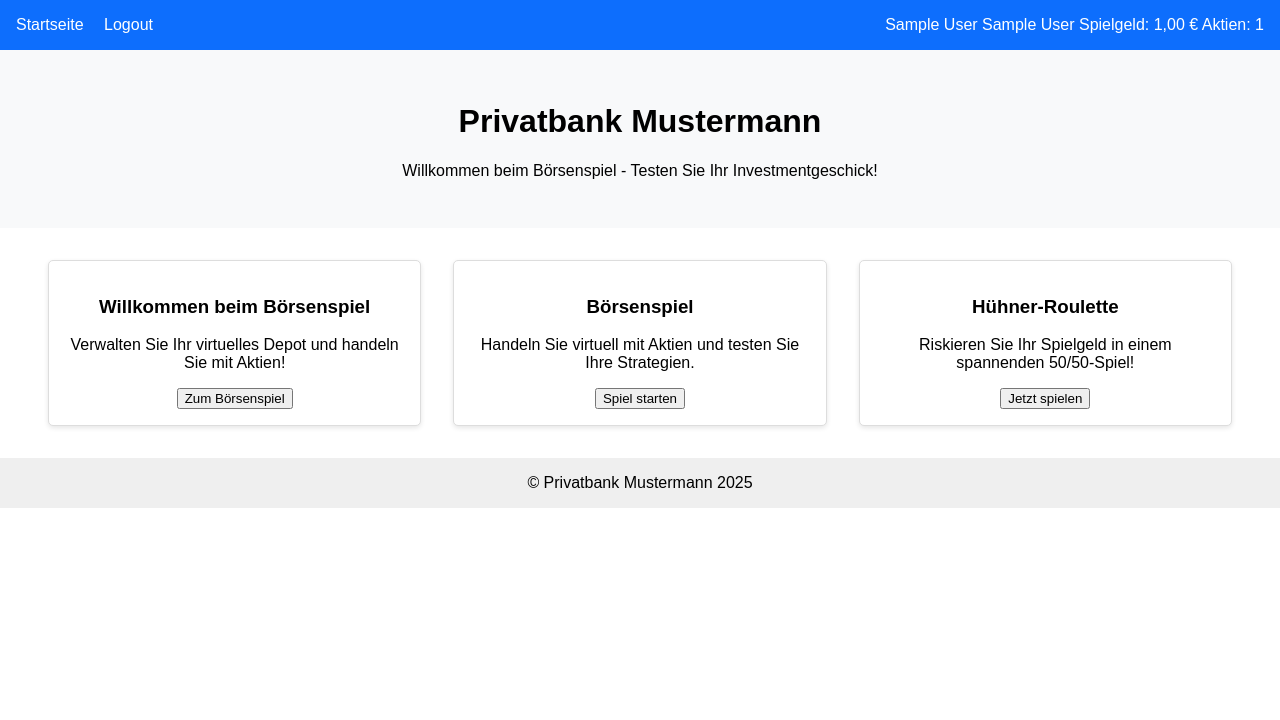
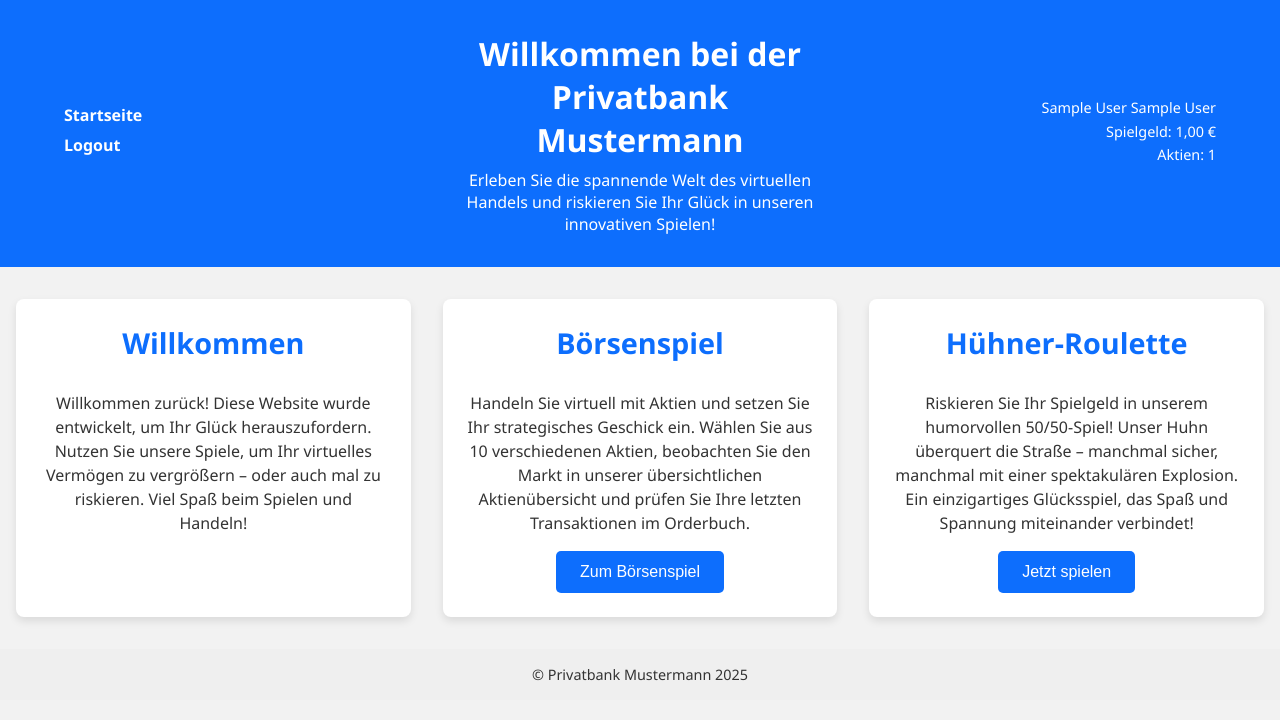
Before and after one commit to DerDaumen1/Webschreck, a PHP site: page / in a window 1280 px wide. Shown: the top 720 px of the page. Run offline with PHP 8.4, Linux system fonts and the light colour scheme; the visitor is signed in with stand-in values (Sample User, id 1).

Commit message:
Blaue index und hünchen

```diff
--- a/index.php
+++ b/index.php
@@ -8,10 +8,10 @@ session_start();
   <title>Privatbank Mustermann</title>
   <link rel="stylesheet" href="styles.css">
 </head>
-
 <body>
   <header>
-    <nav>
+    <div class="header-container">
+      <div class="nav-left">
         <a href="index.php">Startseite</a>
         <?php if(isset($_SESSION['angemeldet']) && $_SESSION['angemeldet']): ?>
           <a href="logout.php">Logout</a>
@@ -19,64 +19,67 @@ session_start();
           <a href="registrierung.php">Registrieren</a>
           <a href="login.php">Anmelden</a>
         <?php endif; ?>
-    </nav>
+      </div>
+      <div class="header-center">
+        <h1>Willkommen bei der Privatbank Mustermann</h1>
+        <p>Erleben Sie die spannende Welt des virtuellen Handels und riskieren Sie Ihr Glück in unseren innovativen Spielen!</p>
+      </div>
+      <div class="nav-right">
         <?php if(isset($_SESSION['angemeldet']) && $_SESSION['angemeldet']): ?>
-      <div class="user-info">
-        <span>
-          <?php echo isset($_SESSION['vorname']) ? htmlspecialchars($_SESSION['vorname']) : "Unbekannt"; ?>
-          <?php echo isset($_SESSION['nachname']) ? htmlspecialchars($_SESSION['nachname']) : ""; ?>
+          <span class="user-name">
+            <?php
+              echo isset($_SESSION['vorname']) ? htmlspecialchars($_SESSION['vorname']) : "Unbekannt";
+              echo " ";
+              echo isset($_SESSION['nachname']) ? htmlspecialchars($_SESSION['nachname']) : "";
+            ?>
           </span>
-        <span>Spielgeld: <?php echo number_format($_SESSION['spielgeld'] ?? 0, 2, ',', '.'); ?> €</span>
-        <span>Aktien: <?php echo $_SESSION['anzahl_aktien'] ?? 0; ?></span>
+          <span class="user-balance">Spielgeld: <?php echo number_format($_SESSION['spielgeld'] ?? 0, 2, ',', '.'); ?> €</span>
+          <span class="user-stocks">Aktien: <?php echo $_SESSION['anzahl_aktien'] ?? 0; ?></span>
+        <?php endif; ?>
       </div>
-    <?php endif; ?>
+    </div>
   </header>
 
-  <div class="jumbotron">
-    <h1>Privatbank Mustermann</h1>
-    <p>Willkommen beim Börsenspiel - Testen Sie Ihr Investmentgeschick!</p>
+  <main>
+    <section class="cards-container">
+      <!-- Willkommen Card -->
+      <div class="card">
+        <h3>Willkommen</h3>
         <?php if(!isset($_SESSION['angemeldet']) || !$_SESSION['angemeldet']): ?>
-      <div class="button-container">
-        <button onclick="location.href='registrierung.php'">Registrieren</button>
-        <button onclick="location.href='login.php'">Anmelden</button>
-      </div>
+          <p>Herzlich Willkommen bei der Privatbank Mustermann! Melden Sie sich an oder registrieren Sie sich, um in die faszinierende Welt des virtuellen Börsenhandels und unserer unterhaltsamen Spiele einzutauchen. Testen Sie Ihr Investmentgeschick und erleben Sie Nervenkitzel pur – Ihr virtuelles Glück wartet!</p>
+        <?php else: ?>
+          <p>Willkommen zurück! Diese Website wurde entwickelt, um Ihr Glück herauszufordern. Nutzen Sie unsere Spiele, um Ihr virtuelles Vermögen zu vergrößern – oder auch mal zu riskieren. Viel Spaß beim Spielen und Handeln!</p>
         <?php endif; ?>
       </div>
 
-  <div class="cards-container">
-    <div class="card">
-      <h3>Willkommen beim Börsenspiel</h3>
-      <?php if(!isset($_SESSION['angemeldet']) || !$_SESSION['angemeldet']): ?>
-        <p>Melden Sie sich an oder registrieren Sie sich, um mit dem Spiel zu beginnen!</p>
-      <?php else: ?>
-        <p>Verwalten Sie Ihr virtuelles Depot und handeln Sie mit Aktien!</p>
-        <button onclick="location.href='boersenspiel.php'">Zum Börsenspiel</button>
-      <?php endif; ?>
-    </div>
-
+      <!-- Börsenspiel Card -->
       <div class="card">
         <h3>Börsenspiel</h3>
-      <p>Handeln Sie virtuell mit Aktien und testen Sie Ihre Strategien.</p>
+        <p>Handeln Sie virtuell mit Aktien und setzen Sie Ihr strategisches Geschick ein. Wählen Sie aus 10 verschiedenen Aktien, beobachten Sie den Markt in unserer übersichtlichen Aktienübersicht und prüfen Sie Ihre letzten Transaktionen im Orderbuch.</p>
         <?php if(isset($_SESSION['angemeldet']) && $_SESSION['angemeldet']): ?>
-        <button onclick="location.href='boersenspiel.php'">Spiel starten</button>
+          <button onclick="location.href='boersenspiel.php'">Zum Börsenspiel</button>
         <?php else: ?>
           <button disabled>Bitte zuerst anmelden</button>
         <?php endif; ?>
       </div>
 
+      <!-- Hühner-Roulette Card -->
       <div class="card">
         <h3>Hühner-Roulette</h3>
-      <p>Riskieren Sie Ihr Spielgeld in einem spannenden 50/50-Spiel!</p>
+        <p>Riskieren Sie Ihr Spielgeld in unserem humorvollen 50/50-Spiel! Unser Huhn überquert die Straße – manchmal sicher, manchmal mit einer spektakulären Explosion. Ein einzigartiges Glücksspiel, das Spaß und Spannung miteinander verbindet!</p>
         <?php if(isset($_SESSION['angemeldet']) && $_SESSION['angemeldet']): ?>
           <button onclick="location.href='huenchnspiel.php'">Jetzt spielen</button>
         <?php else: ?>
           <button disabled>Bitte zuerst anmelden</button>
         <?php endif; ?>
       </div>
-  </div>
+    </section>
+  </main>
 
   <footer>
+    <div class="footer-container">
       &copy; Privatbank Mustermann <?= date("Y") ?>
+    </div>
   </footer>
 </body>
 </html>
--- a/styles.css
+++ b/styles.css
@@ -1,132 +1,154 @@
 /* Basis-Styles */
 body {
-  font-family: Arial, sans-serif;
+  font-family: 'Segoe UI', Tahoma, Geneva, Verdana, sans-serif;
   margin: 0;
   padding: 0;
+  background-color: #f2f2f2;
+  color: #333;
 }
 
-header {
-  background-color: #0d6efd;
-  color: #fff;
-  padding: 1rem;
-  display: flex;
-  justify-content: space-between;
-  align-items: center;
+/* Container */
+.container, .header-container, .footer-container {
+  width: 90%;
+  max-width: 1200px;
+  margin: 0 auto;
 }
 
-nav a {
-  color: white;
-  margin-right: 1rem;
+/* Header */
+header {
+  background-color: #0d6efd; /* Kräftiger Blauton */
+  color: #fff;
+  padding: 2rem 0;
+}
+.header-container {
+  display: flex;
+  align-items: center;
+  justify-content: space-between;
+  padding: 0 1rem;
+}
+.nav-left, .header-center, .nav-right {
+  flex: 1;
+}
+.nav-left {
+  display: flex;
+  flex-direction: column;
+  align-items: flex-start;
+}
+.nav-left a {
+  color: #fff;
   text-decoration: none;
+  font-weight: bold;
+  margin-bottom: 0.5rem;
+}
+.header-center {
+  text-align: center;
+  padding: 0 1rem;
+}
+.header-center h1 {
+  margin: 0;
+  font-size: 2rem;
+}
+.header-center p {
+  margin: 0.5rem 0 0;
+  font-size: 1rem;
+}
+.nav-right {
+  display: flex;
+  flex-direction: column;
+  align-items: flex-end;
+  text-align: right;
+}
+.nav-right span {
+  margin-bottom: 0.3rem;
+  font-size: 0.9rem;
 }
 
-.meldung {
-  position: absolute;
-  left: 50%;
-  transform: translateX(-50%);
-  top: 180px;
-  background-color: #eee;
-  padding: 10px;
-  border: 1px solid #ccc;
-  border-radius: 5px;
-  z-index: 9999;
-  min-width: 200px;
+/* Main Content (Cards) - für index.php */
+.cards-container {
+  display: flex;
+  flex-wrap: wrap;
+  gap: 2rem;
+  padding: 2rem 1rem;
+  justify-content: center;
+}
+.card {
+  background: #fff;
+  border-radius: 8px;
+  box-shadow: 0 4px 8px rgba(0,0,0,0.1);
+  padding: 1.5rem;
+  flex: 1 1 300px;
+  max-width: 350px;
   text-align: center;
 }
-
-.meldung:empty {
-  display: none;
+.card h3 {
+  margin-top: 0;
+  font-size: 1.8rem;
+  color: #0d6efd;
 }
-
-.jumbotron {
-  padding: 2rem;
-  background-color: #f8f9fa;
-  text-align: center;
+.card p {
+  font-size: 1rem;
+  line-height: 1.5;
+  margin: 1rem 0;
 }
-
-.cards-container {
-  display: flex;
-  justify-content: space-around;
-  padding: 2rem;
-}
-
-.card {
-  flex: 1 1 0;
-  margin: 0 1rem;
-  padding: 1rem;
-  border: 1px solid #ddd;
-  border-radius: 5px;
-  text-align: center;
-  background: #fff;
-  box-shadow: 0 2px 5px rgba(0, 0, 0, 0.1);
-}
-
-footer {
-  text-align: center;
-  padding: 1rem;
-  background-color: #efefef;
-}
-
-/* Button-Container */
-.button-container {
-  display: flex;
-  gap: 0.5rem;
-  justify-content: center;
-  margin-top: 1rem;
-}
-
-.button-container button {
-  padding: 0.5rem 1rem;
-  background: #0d6efd;
+.card button {
+  padding: 0.75rem 1.5rem;
+  background-color: #0d6efd;
   color: #fff;
   border: none;
   border-radius: 5px;
   cursor: pointer;
-  text-decoration: none;
   font-size: 1rem;
+  transition: background-color 0.3s;
+}
+.card button:hover {
+  background-color: #0056b3;
+}
+.card button:disabled {
+  background-color: #ccc;
+  cursor: not-allowed;
 }
 
-.button-container button:hover {
-  background: #0b5ed7;
+/* Footer */
+footer {
+  background-color: #efefef;
+  padding: 1rem 0;
+  text-align: center;
+  font-size: 0.9rem;
 }
 
-/* Responsive Anpassungen */
+/* Responsive */
 @media (max-width: 600px) {
-  header {
+  .header-container {
     flex-direction: column;
-    align-items: flex-start;
+    align-items: center;
   }
-  header h1 {
-    margin-bottom: 0.5rem;
-  }
-  nav a {
-    margin-right: 1rem;
+  .nav-left, .nav-right {
+    align-items: center;
+    text-align: center;
+    margin: 0.5rem 0;
   }
   .cards-container {
     flex-direction: column;
-    gap: 1rem;
+    align-items: center;
   }
 }
 
-/* Hühnchenspiel-spezifische Stile */
+/* ------------------------------- */
+/* Hühnchenspiel- und Börsenspiel-spezifische Stile (unverändert) */
 #gameContainer .btn {
   margin: 0.5rem;
   padding: 0.8rem 1.5rem;
 }
-
 #betAmount {
   width: 100px;
   margin: 0 1rem;
 }
-
 #gameInfo {
   margin-top: 2rem;
   padding: 1rem;
   background: #f8f9fa;
   border-radius: 5px;
 }
-
-/* Straße mit Hintergrundbild (road.png) */
 #road {
   width: 100%;
   height: 120px;
@@ -136,7 +158,6 @@ footer {
   margin: 2rem 0;
   border-radius: 5px;
 }
-
 .step {
   position: absolute;
   bottom: 10px;
@@ -145,8 +166,6 @@ footer {
   background: white;
   opacity: 0.5;
 }
-
-/* Detailliertes Huhn (chicken.png) */
 #chicken {
   position: absolute;
   left: 10px;
@@ -156,8 +175,6 @@ footer {
   transition: left 0.5s ease-in-out;
   image-rendering: pixelated;
 }
-
-/* Hop-Animation für das Huhn */
 @keyframes hop {
   0% { transform: translateY(0); }
   50% { transform: translateY(-10px); }
@@ -166,16 +183,12 @@ footer {
 .hop {
   animation: hop 0.3s ease-out;
 }
-
-/* Button "Weiter" */
 #nextBtn {
   background: #ff9800;
 }
 #nextBtn:disabled {
   background: #ccc;
 }
-
-/* Detailliertes Auto für Verlust-Animation (car.png) */
 #car {
   position: absolute;
   bottom: -50px;
@@ -186,8 +199,6 @@ footer {
   border: none;
   image-rendering: pixelated;
 }
-
-/* Detaillierte Explosion für Verlust-Animation (explosion.png) */
 @keyframes explode {
   0% { transform: scale(0.5); opacity: 1; }
   100% { transform: scale(1.5); opacity: 0; }
@@ -201,8 +212,6 @@ footer {
   animation: explode 0.5s forwards;
   image-rendering: pixelated;
 }
-
-/* Inline-Meldungen */
 #gameMessage {
   margin-top: 1rem;
   text-align: center;
@@ -215,3 +224,19 @@ footer {
 #gameMessage.error {
   color: red;
 }
+
+/* ------------------------------- */
+/* Überschreibungsregeln für Game-Seiten (vollbild) */
+body.game-page #gameContainer {
+  width: 100%;
+  padding: 0;
+  margin: 0;
+}
+body.game-page #gameContainer .card {
+  max-width: 100%;
+  width: 100%;
+  margin: 0;
+  border-radius: 0;
+  box-shadow: none;
+  padding: 1rem;
+}
```
Also changed, not shown: huenchnspiel.php (+16 -4 lines). Lines whose indentation alone changed are shown as unchanged.
